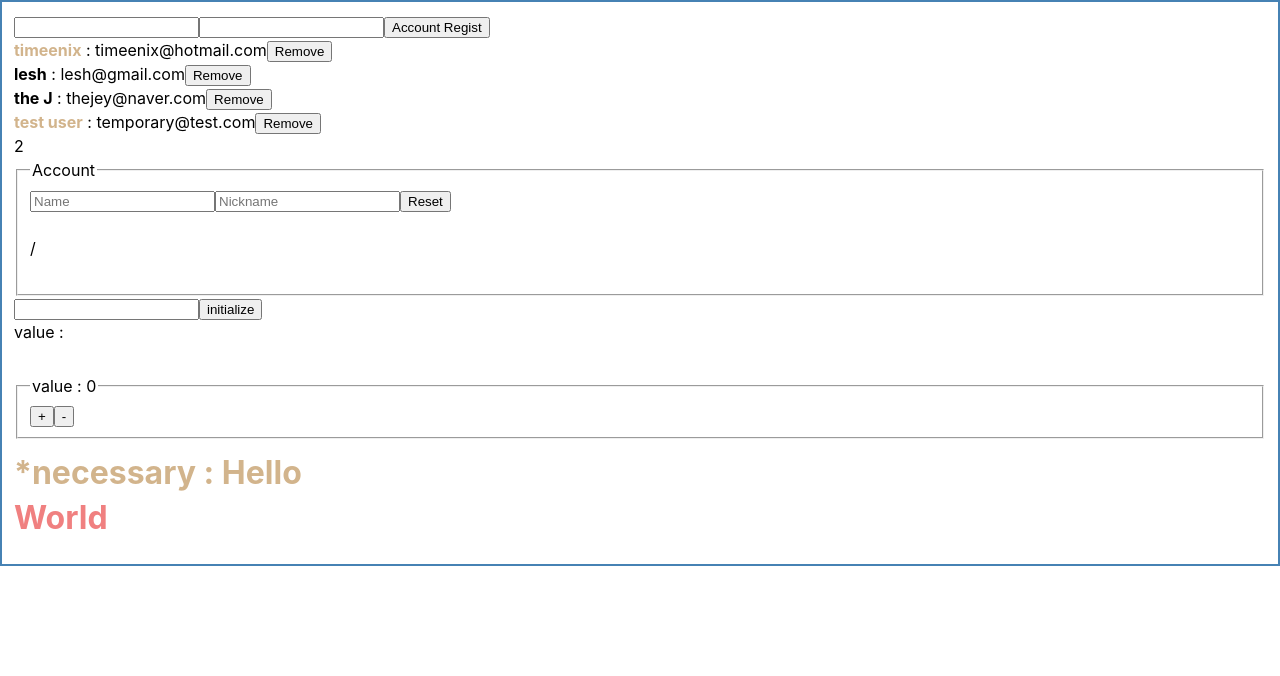
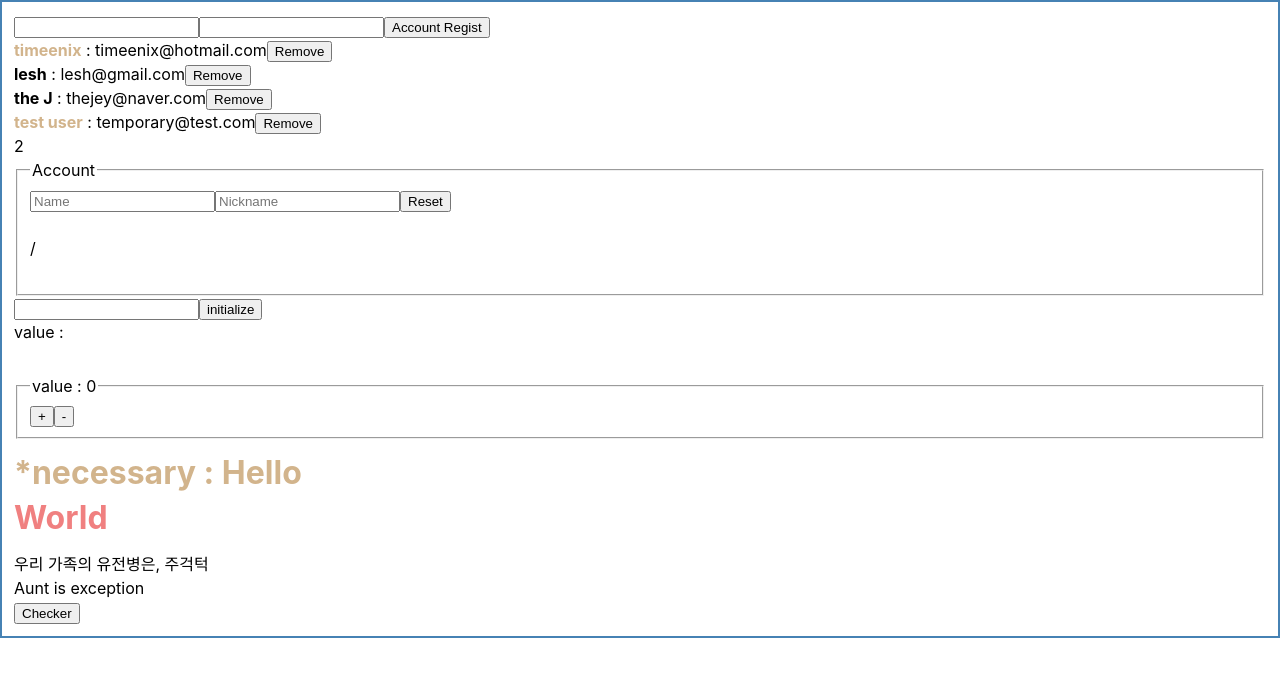
Before and after one commit to croishz/react-tutorial, a React (Create React App) app in the folder begin-react/: page / in a window 1280 px wide. Shown: the top 676 px of the page. Built offline with nearby package versions, Linux system fonts and the light colour scheme.

Commit message:
context api sampling

```diff
--- a/begin-react/src/App.js
+++ b/begin-react/src/App.js
@@ -1,6 +1,7 @@
 import React, {useState, useRef, useMemo} from 'react';
 import CompositionList from './component/CompositionList';
 import ListBricks from './component/ListBricks';
+import Family from './component/contextTest';
 
 function Hello({name, color, opt}){
 	// console.log(name, color);
@@ -307,6 +308,7 @@ function App() {
 			<Counter />
 			<Hello name={"Hello"} color={"tan"} opt />
 			<Hello name={"World"} color={"lightcoral"} opt={false}/>
+			<Family />
 		</Wrap>
 	);
 }
--- /dev/null
+++ b/begin-react/src/component/contextTest.js
@@ -0,0 +1,43 @@
+import React, {useState, useContext, createContext} from 'react';
+
+const dispatch = createContext("a형 간염");
+/*
+	context api
+	block scope와
+	react props의 cascading process가 step by step으로 진행되서
+	property로 사용하는 값을 직접 전달받는 것이 불가능.
+
+	scope를 넘기 위해 전역 변수에 전달할 값을 넣고,
+	전달받을 위치의 컴포넌트의 block에 전달받을 gate 메모리를 열어서
+	값을 직접 전달받는 것이 가능하도록 설계함.
+
+	scope, react arrgument 사용 규칙을 깨기 위한 방법론.
+	아마 차후에 이 hook은 고도화가 될 것 같다.
+*/
+function Son(){
+	const bodycopy = useContext(dispatch);
+	return <div>우리 가족의 유전병은, {bodycopy}</div>
+}
+function Mom(){
+	return <Son />
+}
+function Grandfather(){
+	return <Mom />
+}
+function GrandMother({inherit}){
+	const Aunt = <div>Aunt {inherit === false ? "is exception" : "is identical"}</div>
+	return Aunt;
+}
+function Family(){
+	const [check, setCheck] = useState(true)
+	// console.log(check);
+	return(
+		<dispatch.Provider value={check ? "주걱턱" : "아무것도 없다."}>
+			<Grandfather />
+			<GrandMother inherit={!check}/>
+			<button type="button" onClick={()=>setCheck(!check)}>Checker</button>
+		</dispatch.Provider>
+	)
+}
+
+export default Family;
```
